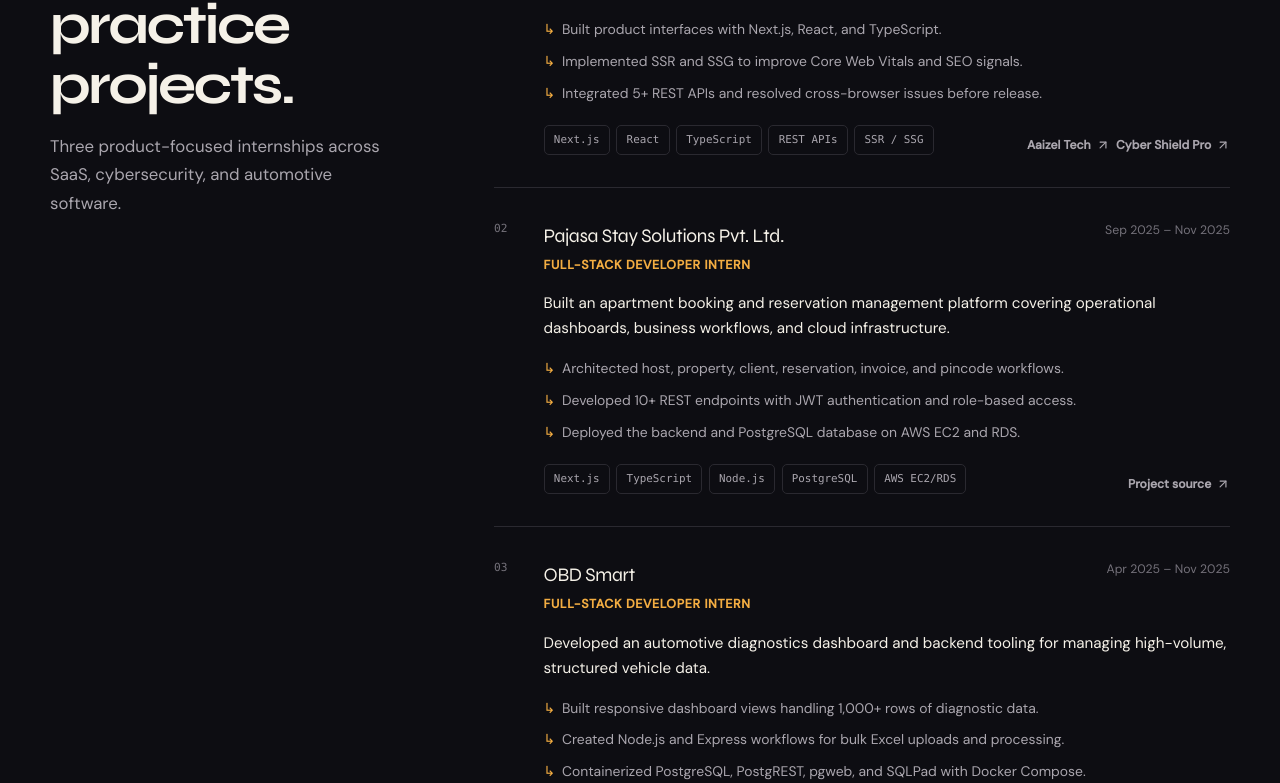
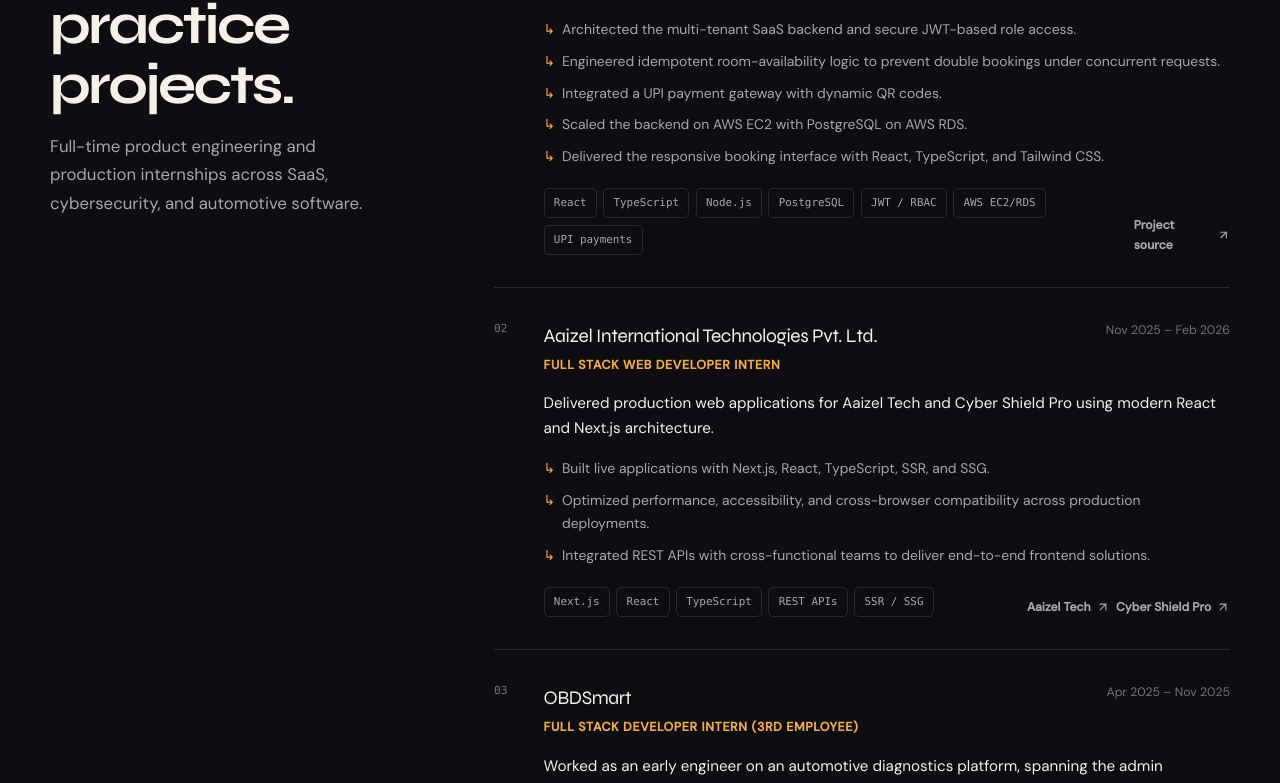
Before and after one commit to harshitduttshukla/Harshit_Shukla_portfolio, a Next.js app: page / in a window 1280 px wide. Shown: the part 6363-7146 px from the top of the page. Built offline with nearby package versions, Linux system fonts and the light colour scheme.

Commit message:
Update experience from current resume

```diff
--- a/src/components/sections/Experience.tsx
+++ b/src/components/sections/Experience.tsx
@@ -3,15 +3,44 @@ import { SectionHeading } from "@/components/ui/SectionHeading";
 
 const experiences = [
   {
-    company: "Aaizel International Technologies",
-    role: "Full-Stack Developer Intern",
+    company: "Pajasa Stay Solutions Pvt. Ltd.",
+    role: "Associate Software Developer (Full-Time)",
+    period: "Apr 2026 – Present",
+    summary:
+      "Building a multi-tenant apartment booking, reservation, and billing platform across Host, Admin, and Client roles.",
+    contributions: [
+      "Architected the multi-tenant SaaS backend and secure JWT-based role access.",
+      "Engineered idempotent room-availability logic to prevent double bookings under concurrent requests.",
+      "Integrated a UPI payment gateway with dynamic QR codes.",
+      "Scaled the backend on AWS EC2 with PostgreSQL on AWS RDS.",
+      "Delivered the responsive booking interface with React, TypeScript, and Tailwind CSS.",
+    ],
+    tech: [
+      "React",
+      "TypeScript",
+      "Node.js",
+      "PostgreSQL",
+      "JWT / RBAC",
+      "AWS EC2/RDS",
+      "UPI payments",
+    ],
+    links: [
+      {
+        label: "Project source",
+        href: "https://github.com/harshitduttshukla/pajasa_website_dashbord_frontend",
+      },
+    ],
+  },
+  {
+    company: "Aaizel International Technologies Pvt. Ltd.",
+    role: "Full Stack Web Developer Intern",
     period: "Nov 2025 – Feb 2026",
     summary:
-      "Worked on two production web applications, including Cyber Shield Pro, with a focus on responsive frontend delivery and production performance.",
+      "Delivered production web applications for Aaizel Tech and Cyber Shield Pro using modern React and Next.js architecture.",
     contributions: [
-      "Built product interfaces with Next.js, React, and TypeScript.",
-      "Implemented SSR and SSG to improve Core Web Vitals and SEO signals.",
-      "Integrated 5+ REST APIs and resolved cross-browser issues before release.",
+      "Built live applications with Next.js, React, TypeScript, SSR, and SSG.",
+      "Optimized performance, accessibility, and cross-browser compatibility across production deployments.",
+      "Integrated REST APIs with cross-functional teams to deliver end-to-end frontend solutions.",
     ],
     tech: ["Next.js", "React", "TypeScript", "REST APIs", "SSR / SSG"],
     links: [
@@ -20,36 +49,26 @@ const experiences = [
     ],
   },
   {
-    company: "Pajasa Stay Solutions Pvt. Ltd.",
-    role: "Full-Stack Developer Intern",
-    period: "Sep 2025 – Nov 2025",
-    summary:
-      "Built an apartment booking and reservation management platform covering operational dashboards, business workflows, and cloud infrastructure.",
-    contributions: [
-      "Architected host, property, client, reservation, invoice, and pincode workflows.",
-      "Developed 10+ REST endpoints with JWT authentication and role-based access.",
-      "Deployed the backend and PostgreSQL database on AWS EC2 and RDS.",
-    ],
-    tech: ["Next.js", "TypeScript", "Node.js", "PostgreSQL", "AWS EC2/RDS"],
-    links: [
-      {
-        label: "Project source",
-        href: "https://github.com/harshitduttshukla/pajasa_website_dashbord_frontend",
-      },
-    ],
-  },
-  {
-    company: "OBD Smart",
-    role: "Full-Stack Developer Intern",
+    company: "OBDSmart",
+    role: "Full Stack Developer Intern (3rd Employee)",
     period: "Apr 2025 – Nov 2025",
     summary:
-      "Developed an automotive diagnostics dashboard and backend tooling for managing high-volume, structured vehicle data.",
+      "Worked as an early engineer on an automotive diagnostics platform, spanning the admin dashboard, backend APIs, and delivery infrastructure.",
     contributions: [
-      "Built responsive dashboard views handling 1,000+ rows of diagnostic data.",
-      "Created Node.js and Express workflows for bulk Excel uploads and processing.",
-      "Containerized PostgreSQL, PostgREST, pgweb, and SQLPad with Docker Compose.",
+      "Architected a React admin dashboard managing 1,000+ real-time diagnostic records.",
+      "Engineered Node.js and Express APIs for bulk Excel ingestion into PostgreSQL.",
+      "Automated environment provisioning with GitHub Actions CI/CD, reducing setup to approximately five minutes.",
+      "Implemented API-level rate limiting to support growth from 0 to 500+ users.",
     ],
-    tech: ["React", "TypeScript", "Node.js", "Express", "PostgreSQL", "Docker"],
+    tech: [
+      "React",
+      "TypeScript",
+      "Node.js",
+      "Express",
+      "PostgreSQL",
+      "GitHub Actions",
+      "CI/CD",
+    ],
     links: [
       { label: "Frontend", href: "https://github.com/ashishdev3355/Dashboard-1" },
       { label: "Backend", href: "https://github.com/ashishdev3355/dashbordbackend" },
@@ -65,7 +84,7 @@ export function Experience() {
           <SectionHeading
             eyebrow="Experience"
             title="Production work, not practice projects."
-            description="Three product-focused internships across SaaS, cybersecurity, and automotive software."
+            description="Full-time product engineering and production internships across SaaS, cybersecurity, and automotive software."
           />
         </div>
         <div className="experience-list">
```
